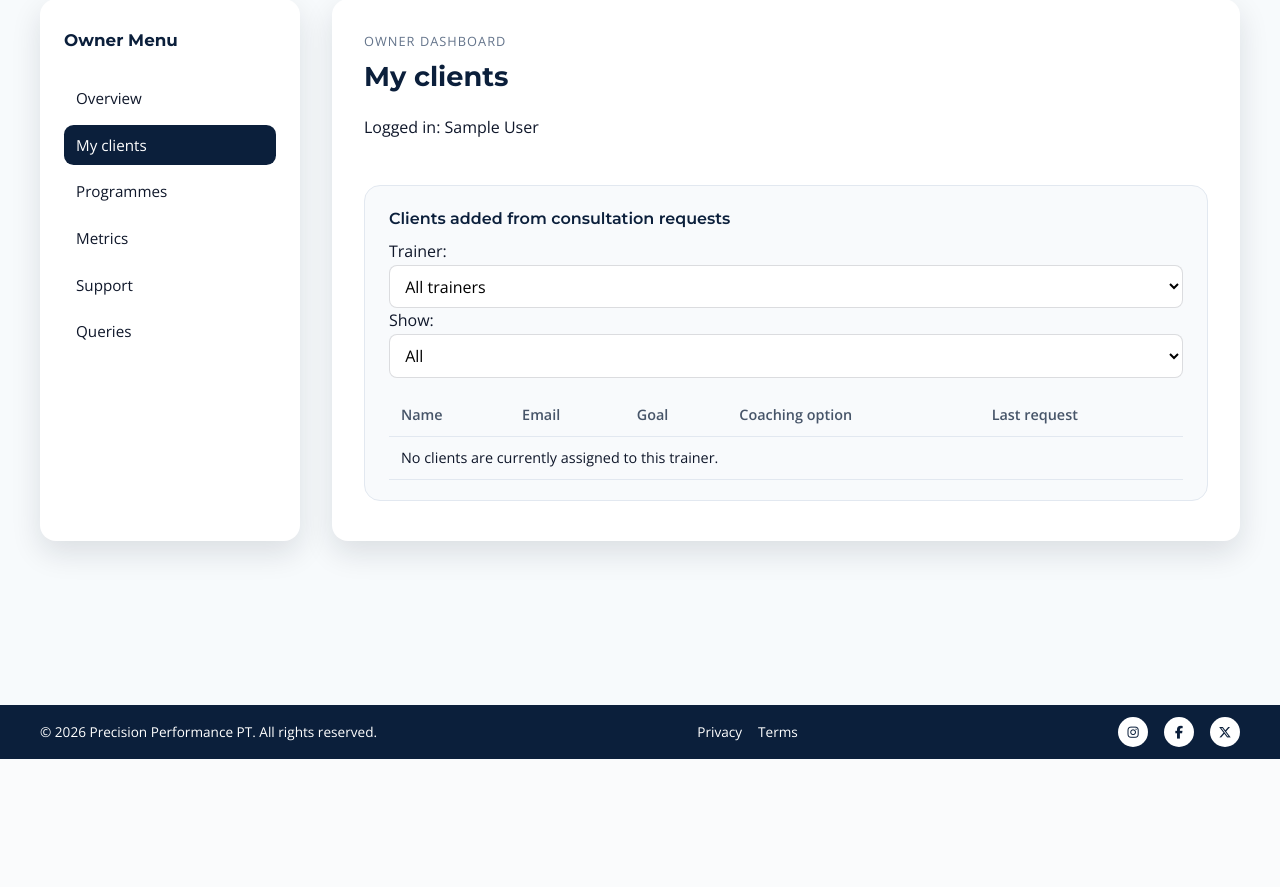
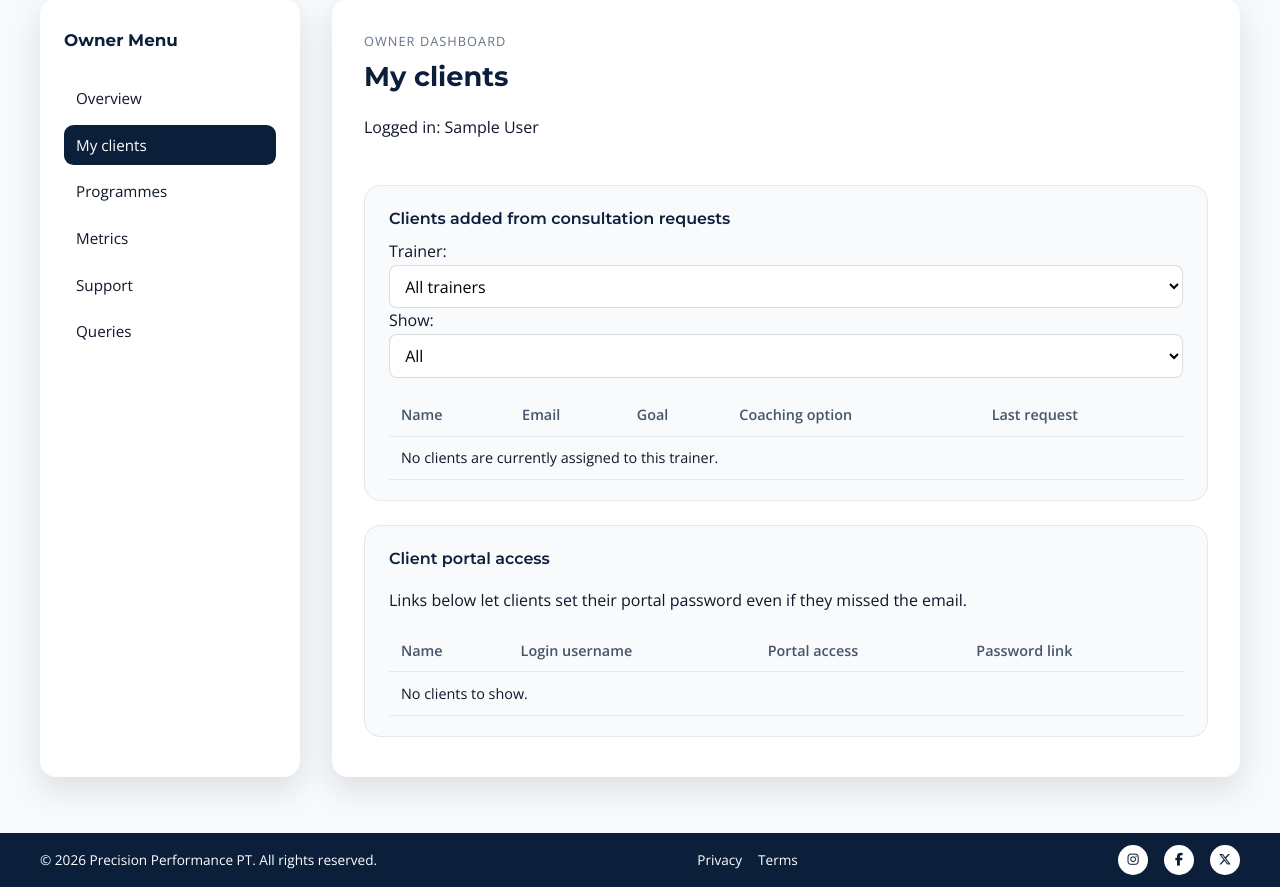
Before and after one commit to moranjohn-95/precision-performance-pt, a Django app: page /accounts/trainer/clients/ in a window 1280 px wide. Shown: the part 41-928 px from the top of the page. Before the commit the page ends 800 px from the top, so only its background shows below. Run offline with Django 5.2, Linux system fonts and the light colour scheme; the visitor is signed in with stand-in values (Sample User, id 1); data comes from the database, SQL or seed files in the repository; data that the repository does not hold is empty.

Commit message:
Add initial client portal access section to owner dashboard

```diff
--- a/templates/owner/clients.html
+++ b/templates/owner/clients.html
@@ -154,4 +154,102 @@ Logged in: {{ request.user.get_full_name|default:request.user.username }}
     {% endif %}
 </div>
 
+{# Owner portal access links: mirrors trainer view #}
+<div class="dashboard-card">
+    <h2 class="dashboard-card__title">Client portal access</h2>
+    <p class="muted-text">
+        Links below let clients set their portal password even if they missed the email.
+    </p>
+
+    <div class="dashboard-table-wrapper">
+        <table class="dashboard-table">
+            <thead>
+                <tr>
+                    <th scope="col">Name</th>
+                    <th scope="col">Login username</th>
+                    <th scope="col">Portal access</th>
+                    <th scope="col">Password link</th>
+                </tr>
+            </thead>
+            <tbody>
+                {% for req in clients_page %}
+                <tr>
+                    <td>
+                        {% with full_name=req.first_name|add:" "|add:req.last_name %}
+                            {{ full_name|default:req.email }}
+                        {% endwith %}
+                    </td>
+                    <td>{{ req.portal_username|default:req.email }}</td>
+                    <td>
+                        {% if req.portal_access %}
+                            <span class="badge badge--assigned">Yes</span>
+                        {% else %}
+                            <span class="badge badge--open">No</span>
+                        {% endif %}
+                    </td>
+                    <td>
+                        {% if req.portal_user and req.portal_link %}
+                            <div class="portal-link">
+                                <input
+                                    type="text"
+                                    class="form-control"
+                                    value="{{ req.portal_link }}"
+                                    readonly
+                                    onclick="this.select()"
+                                    aria-label="Password reset link"
+                                >
+                                <button
+                                    type="button"
+                                    class="btn-secondary"
+                                    onclick="copyPortalLink(this)"
+                                    data-link="{{ req.portal_link }}"
+                                    aria-label="Copy password link"
+                                >
+                                    Copy
+                                </button>
+                            </div>
+                        {% else %}
+                            <span class="muted-text">
+                                Invite link available after account is created.
+                            </span>
+                        {% endif %}
+                    </td>
+                </tr>
+                {% empty %}
+                <tr>
+                    <td colspan="4" class="muted-text">
+                        No clients to show.
+                    </td>
+                </tr>
+                {% endfor %}
+            </tbody>
+        </table>
+    </div>
+</div>
+
 {% endblock %}
+
+{% block extra_scripts %}
+{{ block.super }}
+<script>
+// Copy the generated portal link to the clipboard; fallback if Clipboard API blocked.
+function copyPortalLink(btn) {
+    const link = btn.getAttribute("data-link");
+    if (!link) return;
+
+    navigator.clipboard?.writeText(link).catch(() => {
+        const temp = document.createElement("input");
+        temp.value = link;
+        document.body.appendChild(temp);
+        temp.select();
+        document.execCommand("copy");
+        document.body.removeChild(temp);
+    });
+
+    btn.textContent = "Copied";
+    setTimeout(() => {
+        btn.textContent = "Copy";
+    }, 1200);
+}
+</script>
+{% endblock %}
```
